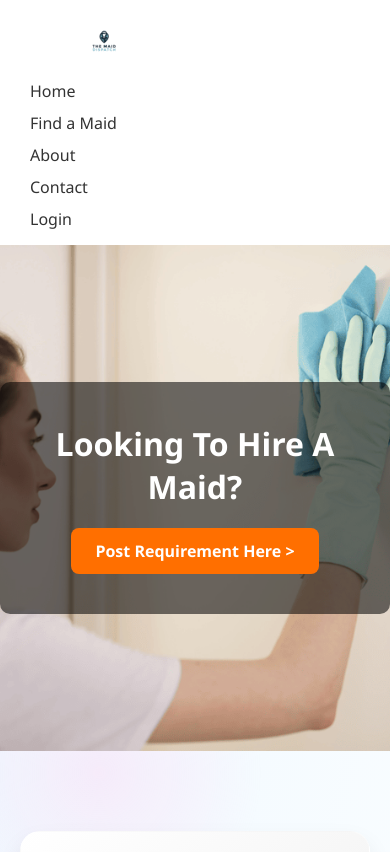
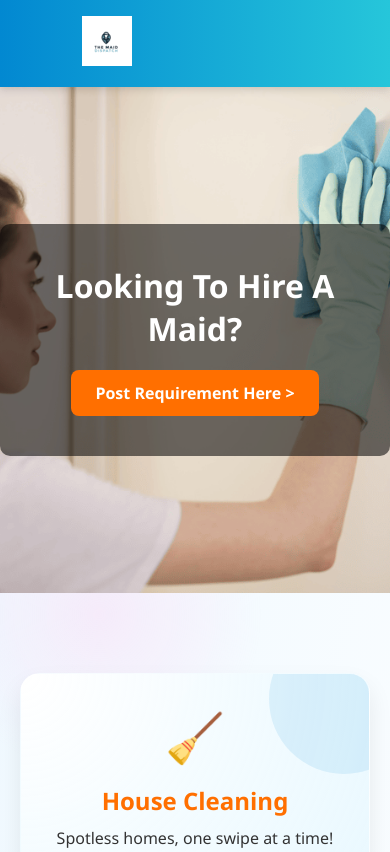
Before and after one commit to saifullah2032/Hire-a-Maid, a plain HTML site: page index.html in a window 390 px wide. Shown: the top 852 px of the page. Drawn offline with Linux system fonts and the light colour scheme.

Commit message:
Update index.html

```diff
--- a/index.html
+++ b/index.html
@@ -5,7 +5,7 @@
   <meta name="viewport" content="width=device-width, initial-scale=1.0"/>
   <title>Home - Maid Hiring</title>
   <style>
-/* ==== General Reset & Body ==== */
+/* ==== General Reset ==== */
 * {
   margin: 0;
   padding: 0;
@@ -13,21 +13,23 @@
 }
 
 body {
-  font-family: 'Segoe UI', Tahoma, Geneva, Verdana, sans-serif;
-  background-color: #f5f5f5;
-  color: #333;
-  position: relative;
+  font-family: 'Segoe UI', sans-serif;
+  background-color: #e3f2fd;
+  color: #2c3e50;
   overflow-x: hidden;
 }
 
-/* ==== Header / Navbar ==== */
+/* ==== Navbar ==== */
 header {
-  background: #ffffff;
   display: flex;
   justify-content: space-between;
   align-items: center;
-  padding: 15px 30px;
-  box-shadow: 0 2px 8px rgba(0, 0, 0, 0.05);
+  background: linear-gradient(90deg, #0288d1, #26c6da);
+  padding: 1rem 2rem;
+  box-shadow: 0 2px 8px rgba(0, 0, 0, 0.15);
+  position: sticky;
+  top: 0;
+  z-index: 1000;
 }
 
 .logo img {
@@ -39,19 +41,21 @@ header {
 nav ul {
   list-style: none;
   display: flex;
-  gap: 20px;
+  gap: 1.5rem;
 }
 
 nav ul li a {
   text-decoration: none;
-  color: #333;
   font-weight: 500;
-  transition: all 0.2s ease-in-out;
+  color: white;
+  padding: 8px 12px;
+  border-radius: 6px;
+  transition: background 0.3s, transform 0.2s;
 }
 
 nav ul li a:hover {
-  color: #007bff;
-  transform: scale(1.05);
+  background: rgba(255,255,255,0.2);
+  transform: translateY(-2px);
 }
 
 /* ==== Hero Section ==== */
@@ -93,7 +97,7 @@ nav ul li a:hover {
   background-color: #e65100;
 }
 
-/* ==== Bubble Background for Cards ==== */
+/* ==== Services Grid ==== */
 .grid {
   padding: 80px 20px;
   background: linear-gradient(to bottom right, #f0f9ff, #ffffff);
@@ -101,42 +105,38 @@ nav ul li a:hover {
   overflow: hidden;
 }
 
-.grid::before {
+.grid::before,
+.grid::after {
   content: '';
   position: absolute;
+  border-radius: 50%;
+  z-index: 0;
+}
+
+.grid::before {
   top: -100px;
   left: -50px;
   width: 300px;
   height: 300px;
   background: radial-gradient(circle, rgba(255, 203, 239, 0.3), transparent 70%);
   animation: floatBubble 12s ease-in-out infinite;
-  border-radius: 50%;
-  z-index: 0;
 }
 
 .grid::after {
-  content: '';
-  position: absolute;
   bottom: -80px;
   right: -60px;
   width: 250px;
   height: 250px;
   background: radial-gradient(circle, rgba(203, 255, 245, 0.3), transparent 70%);
   animation: floatBubble 15s ease-in-out infinite reverse;
-  border-radius: 50%;
-  z-index: 0;
 }
 
 @keyframes floatBubble {
-  0%, 100% {
-    transform: translateY(0) scale(1);
-  }
-  50% {
-    transform: translateY(-30px) scale(1.1);
-  }
+  0%, 100% { transform: translateY(0) scale(1); }
+  50% { transform: translateY(-30px) scale(1.1); }
 }
 
-/* ==== Cards Container ==== */
+/* ==== Card Style ==== */
 .container {
   position: relative;
   z-index: 1;
@@ -147,16 +147,28 @@ nav ul li a:hover {
   gap: 40px;
 }
 
-/* ==== Card Style ==== */
 .card {
-  background: linear-gradient(145deg, #ffffff, #f0f0f0);
+  background: radial-gradient(circle at top left, rgba(255,255,255,1), rgba(230,247,255,0.8));
   padding: 30px 20px;
   border-radius: 20px;
   text-align: center;
   box-shadow: 0 12px 25px rgba(0, 0, 0, 0.08);
   transition: transform 0.4s ease, box-shadow 0.4s ease;
-  backdrop-filter: blur(10px);
   border: 1px solid rgba(255, 255, 255, 0.3);
+  position: relative;
+  overflow: hidden;
+}
+
+.card::before {
+  content: "";
+  position: absolute;
+  top: -50px;
+  right: -50px;
+  width: 150px;
+  height: 150px;
+  background: rgba(2,136,209,0.1);
+  border-radius: 50%;
+  z-index: 0;
 }
 
 .card:hover {
@@ -167,31 +179,46 @@ nav ul li a:hover {
 .icon {
   font-size: 3rem;
   margin-bottom: 15px;
+  position: relative;
+  z-index: 1;
 }
 
 .card h3 {
   margin-bottom: 10px;
   font-size: 1.5rem;
-  color: #2c3e50;
+  color: #ff6f00;
+  position: relative;
+  z-index: 1;
 }
 
 .card p {
   font-size: 1rem;
-  color: #666;
+  color: #333;
+  position: relative;
+  z-index: 1;
 }
 
 /* ==== Responsive ==== */
 @media (max-width: 768px) {
-  header {
+  nav ul {
     flex-direction: column;
-    align-items: flex-start;
+    background: linear-gradient(90deg, #0288d1, #26c6da);
+    position: absolute;
+    top: 70px;
+    right: 0;
+    width: 200px;
+    display: none;
   }
 
-  nav ul {
-    flex-direction: column;
-    width: 100%;
-    margin-top: 10px;
-    gap: 10px;
+  nav ul.active {
+    display: flex;
+  }
+
+  .menu-toggle {
+    display: block;
+    cursor: pointer;
+    font-size: 1.5rem;
+    color: white;
   }
 
   .overlay h1 {
@@ -199,7 +226,13 @@ nav ul li a:hover {
   }
 }
 
-  </style>
+@media (min-width: 769px) {
+  .menu-toggle {
+    display: none;
+  }
+}
+</style>
+
 </head>
 <body>
 
```
